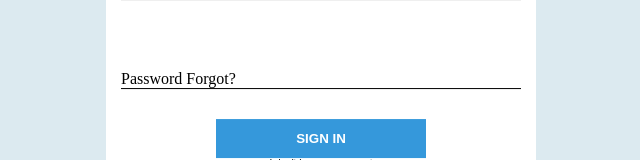
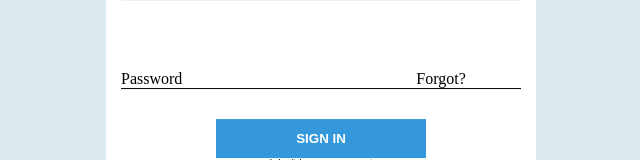
Before and after one commit to Devdav3/Exercise2, a plain HTML site: page index.html in a window 1280 px wide. Shown: the part 409-569 px from the top of the page, without its empty margins (319-959 px from the left). Drawn offline with Linux system fonts and the light colour scheme.

Commit message:
Update style.css

```diff
--- a/style.css
+++ b/style.css
@@ -54,3 +54,7 @@ button{
   height: 40px;
   border: none;
 }
+.forgot{
+  position: relative;
+  left: 230px;
+}
```
